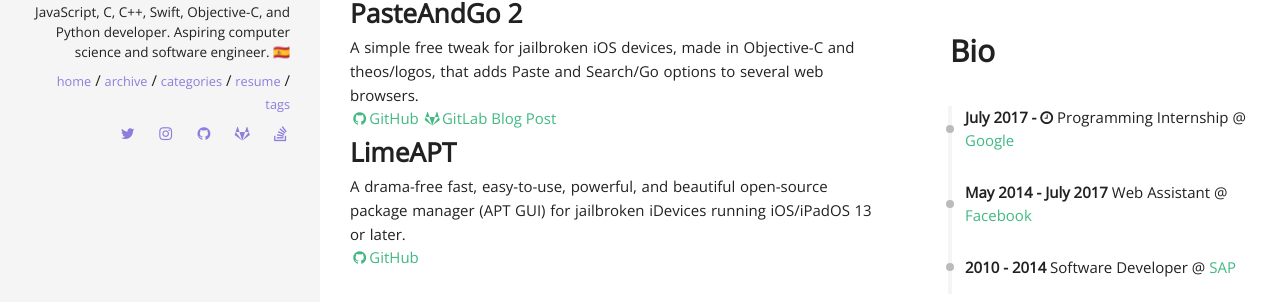
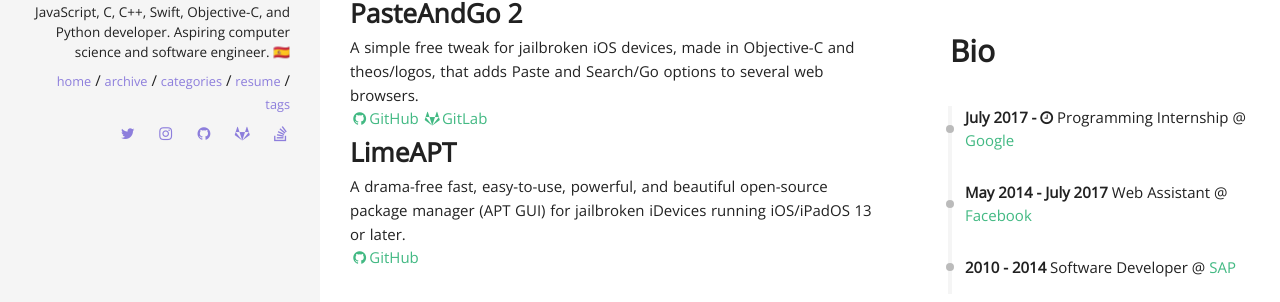
Before and after one commit to alexmodrono/ialex11.github.io, a Jekyll site: the page built from resume.html, in a window 1280 px wide. Shown: the part 418-720 px from the top of the page. Built offline with Jekyll 4.4.1, drawn with Linux system fonts in a browser that asks for light colours; nearby versions of some CDN libraries.

Commit message:
Fixed dev-blog

```diff
--- a/_includes/sections/projects.html
+++ b/_includes/sections/projects.html
@@ -14,10 +14,6 @@
                 <a href="{{ project.gitlab }} "><i class="fa fa-fw fa-gitlab"></i>GitLab</a>
                 {% endif %}
 
-                {% if project.blogpost %}
-                <a href="{{ project.blogpost }} "><i class="fa fa-f fa-newspaper"></i>Blog Post</a>
-                {% endif %}
-
                 {% if project.website %}
                 <a href="{{ project.website }} "><i class="fa fa-fw fa-home"></i>Homepage</a>
                 {% endif %}
```
